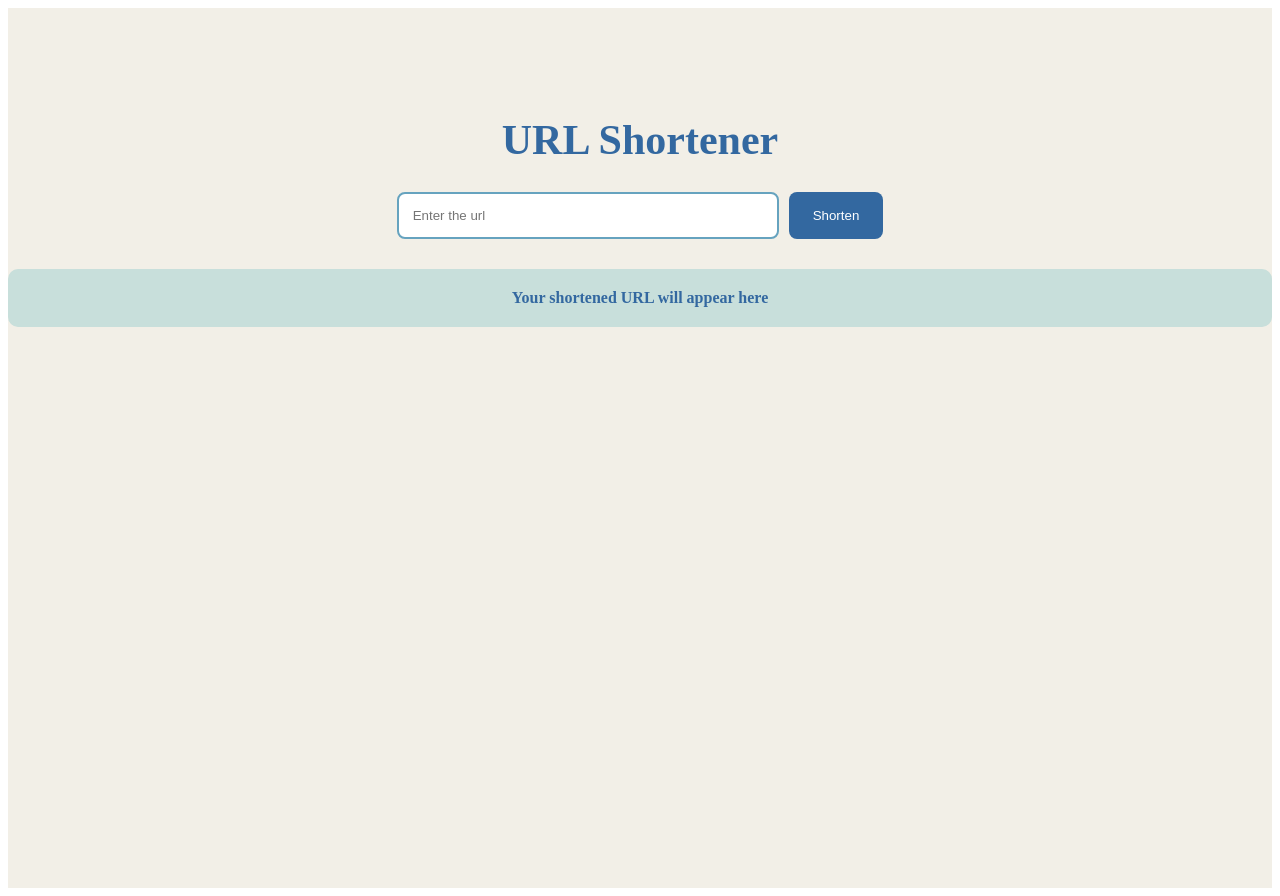
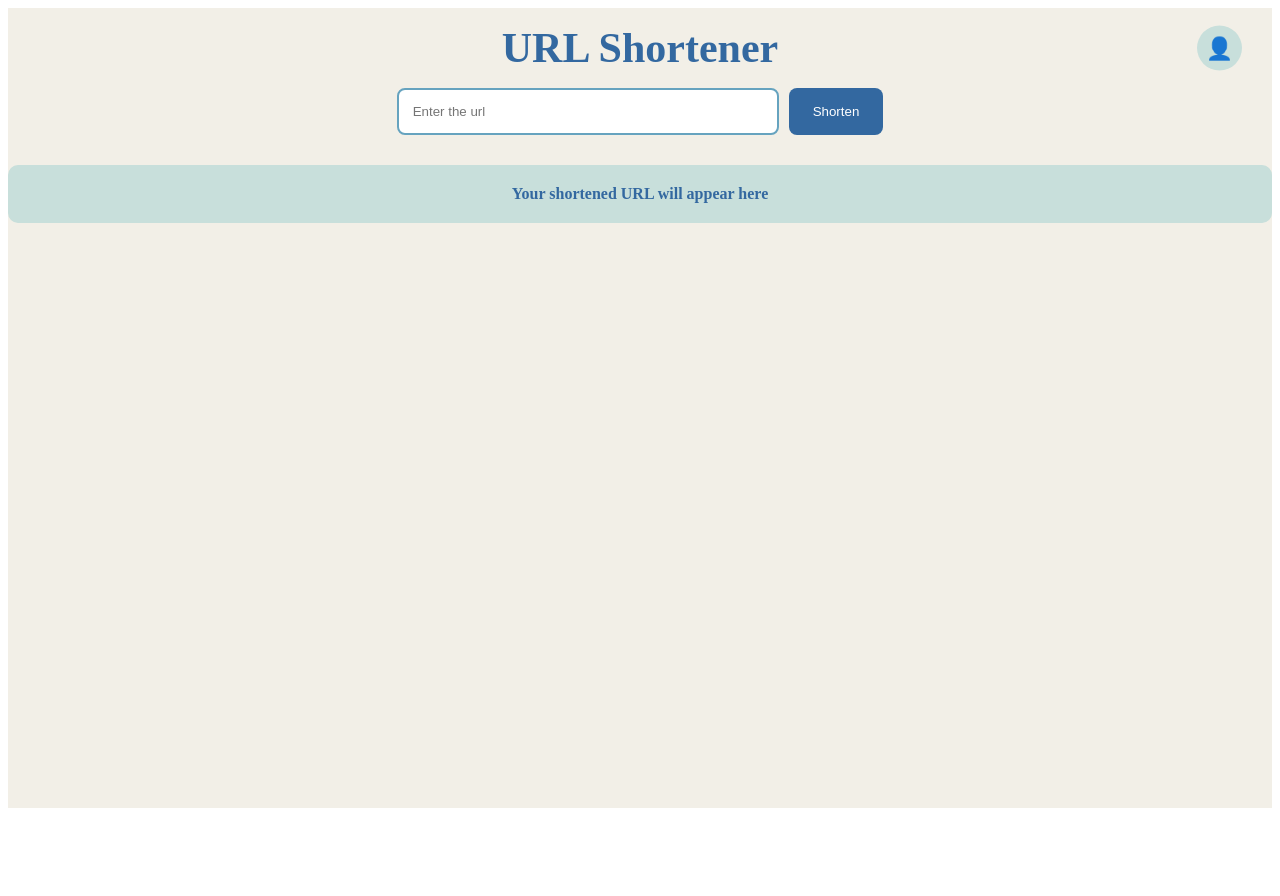
Before and after one commit to TanayUmre/URLShortner, a React (Vite) app in the folder frontend/: page / in a window 1280 px wide. After the commit the page ends 816 px from the top, so only its background shows below. Built offline with nearby package versions, Linux system fonts and the light colour scheme.

Commit message:
added Profile frontend

```diff
--- a/frontend/src/App.jsx
+++ b/frontend/src/App.jsx
@@ -35,7 +35,10 @@ function App(){
 
     return (
       <div className="shorten-main">
-        <h1 className="shorten-heading">URL Shortener</h1>
+        <div className="top-bar">
+                <h1 className="shorten-heading">URL Shortener</h1>
+                <button className="profile-icon">👤</button>
+            </div>
         <form onSubmit={handleSubmit} className="shorten-form">
           <input className="urlinput" placeholder="Enter the url" value={inputUrl} onChange={handleChange}></input>
           <button className="shorten-button" type="submit">Shorten</button>
--- a/frontend/src/all.css
+++ b/frontend/src/all.css
@@ -2,10 +2,46 @@
   min-height: 100vh;
   background-color: #F2EFE7;
   text-align: center;
+}
+
+.top-bar {
+  height: 80px;
+  position:relative;
+  display: flex;
+  align-items: center;
+  justify-content: center;
+  background-color: #F2EFE7;
+}
+
+.profile-icon {
+  position: absolute;
+  right: 30px;
+  top: 50%;
+  transform: translateY(-50%);
+  width: 45px;
+  height: 45px;
+  border: none;
+  border-radius: 50%;
+  background-color: #C8DFDB;
+  color: #3368A0;
+  font-size: 22px;
+  cursor: pointer;
+  display: flex;
+  align-items: center;
+  justify-content: center;
+}
+
+.profile-icon:hover {
+  background-color: #66A3BF;
+  color: white;
+}
+
+.shorten-content {
   padding-top: 80px;
 }
 
 .shorten-heading {
+  margin: 0;
   color: #3368A0;
   font-size: 42px;
 }
```
